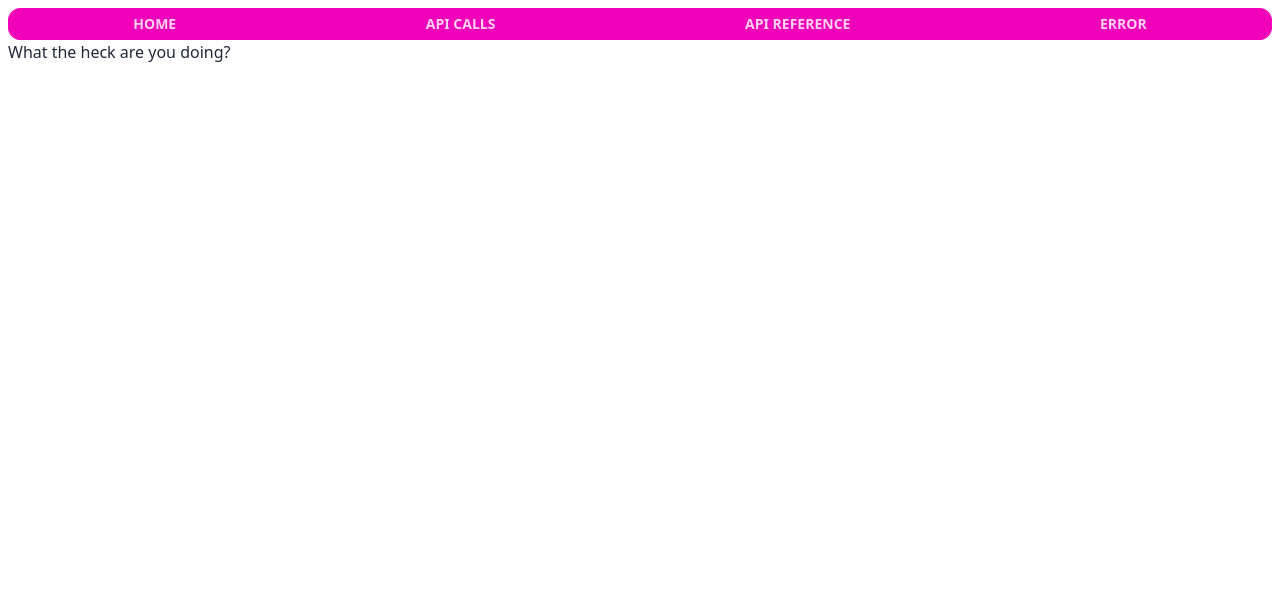
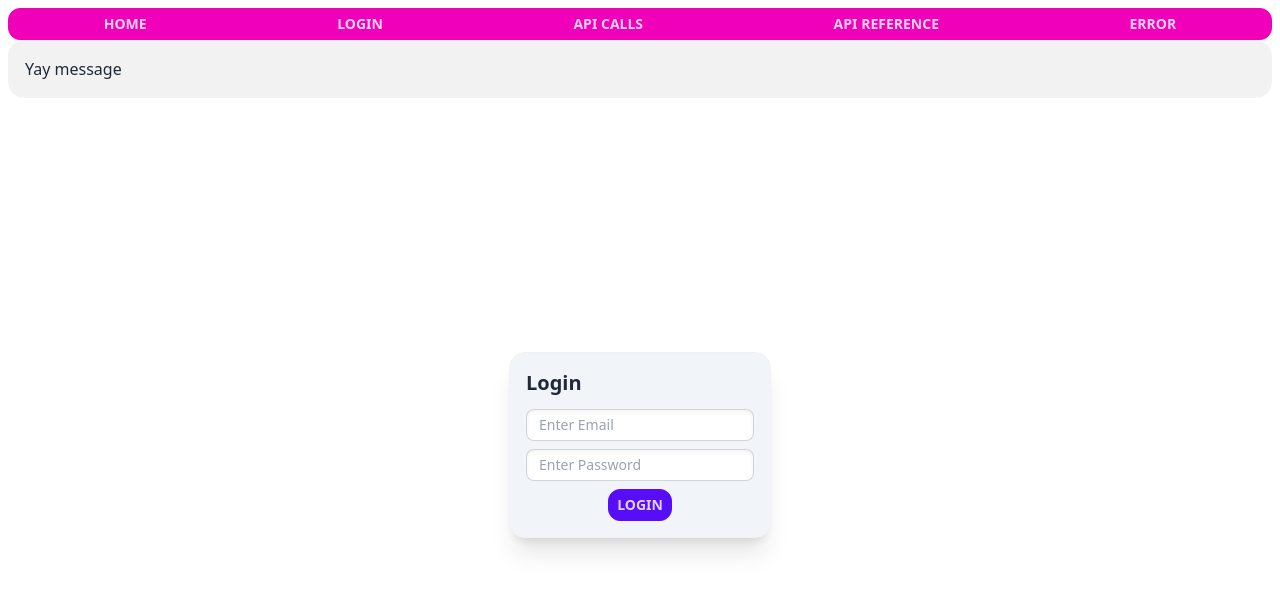
Before and after one commit to killeand/django-learning, a React (Vite) app in the folder frontend/: page /login in a window 1280 px wide. Before the commit this address led to /404. Shown: the top 592 px of the page. Built offline with nearby package versions, Linux system fonts and the light colour scheme.

Commit message:
Login system and token stuff done, heck yeah!

```diff
--- a/frontend/package.json
+++ b/frontend/package.json
@@ -22,12 +22,12 @@
     "ulidx": "^2.1.0"
   },
   "devDependencies": {
-    "@types/react": "^18.2.25",
-    "@types/react-dom": "^18.2.10",
+    "@types/react": "^18.2.27",
+    "@types/react-dom": "^18.2.12",
     "@vitejs/plugin-react-swc": "^3.4.0",
     "autoprefixer": "^10.4.16",
     "chalk": "^5.3.0",
-    "eslint": "^8.50.0",
+    "eslint": "^8.51.0",
     "eslint-plugin-react": "^7.33.2",
     "eslint-plugin-react-hooks": "^4.6.0",
     "eslint-plugin-react-refresh": "^0.4.3",
--- a/frontend/src/components/Application.jsx
+++ b/frontend/src/components/Application.jsx
@@ -1,10 +1,12 @@
 import { BrowserRouter, Routes, Route, Link, Navigate } from "react-router-dom";
 import Calls from '@/pages/Calls';
+import Login from '@/pages/Login';
 import Button from "./Button";
 
 export default function Application() {
     const URLS = [
         { path: "/", index: true, name: "Home", component: (<p>Index Page</p>) },
+        { path: "/login", index: false, name: "Login", component: (<Login />) },
         { path: "/calls", index: false, name: "API Calls", component: (<Calls />) },
         { path: "/api", index: false, name: "Api Reference", component: null },
         { path: "/errored", index: false, name: "Error", component: null },
--- a/frontend/src/pages/Calls.jsx
+++ b/frontend/src/pages/Calls.jsx
@@ -21,8 +21,11 @@ export default function Page() {
             .then(({ data }) => {
                 setter(data);
             })
-            .catch(({ response: error}) => {
-                errsetter(error.data);
+            .catch(({ response: error }) => {
+                if (error.config.url === "/api/token/refresh")
+                    alert("What what?!");
+                else
+                    errsetter(error.data);
             });
     }
 
--- /dev/null
+++ b/frontend/src/pages/Login.jsx
@@ -0,0 +1,38 @@
+import { useState } from "react";
+import { Axios } from '@/scripts/Axios';
+import { useSearchParams } from "react-router-dom";
+import Button from "@/components/Button";
+import Text from "@/components/Text";
+
+export default function Page() {
+    const [email, setEmail] = useState("");
+    const [pass, setPass] = useState("");
+    const params = useSearchParams();
+
+    function Login() {
+
+    }
+    console.log(params[0].get("redirect"));
+
+    return (
+        <>
+            <div className="alert">Yay message</div>
+            <div className="flex flex-grow items-center justify-center">
+                <div className="card card-compact card-bordered bg-slate-100 shadow-xl">
+                    <div className="card-body">
+                        <div className="card-title">Login</div>
+                        <div className="form-control w-full max-w-xs">
+                            <input type="email" placeholder="Enter Email" className="input input-sm input-bordered shadow-inner w-full max-w-xs" />
+                        </div>
+                        <div className="form-control w-full max-w-xs">
+                            <input type="password" placeholder="Enter Password" className="input input-sm input-bordered shadow-inner w-full max-w-xs" />
+                        </div>
+                        <div className="card-actions justify-center">
+                            <Button>Login</Button>
+                        </div>
+                    </div>
+                </div>
+            </div>
+        </>
+    )
+}
--- a/frontend/src/scripts/Axios.js
+++ b/frontend/src/scripts/Axios.js
@@ -3,8 +3,10 @@ import _ from 'lodash';
 import { TokensExist, ClearTokens } from './Utilities';
 
 function IsTokenError(error) {
-    if (_.has(error, "response.status") && _.has(error, "response.data.code")) {
-        return (error.response.data.code === "token_not_valid");
+    if (_.has(error, "response.data.code")) {
+        if (_.has(error, "response.data.messages")) {
+            return (error.response.data.code === "token_not_valid" && error.response.data.messages[0].token_type === "access");
+        }
     }
 
     return false;
@@ -42,7 +44,8 @@ function AxiosClient() {
                 }
                 catch (refresh_error) {
                     ClearTokens();
-                    return Promise.reject(refresh_error);
+                    location.href = `/login?redirect=${encodeURI(location.pathname)}`;
+                    //return Promise.reject(refresh_error);
                 }
 
                 if (_.has(retval, "data.access")) {
--- a/frontend/src/styles/global.css
+++ b/frontend/src/styles/global.css
@@ -8,6 +8,10 @@ html, body, #root {
 
 #root {
     @apply flex flex-col p-2;
+}
+
+main {
+    @apply flex flex-col flex-grow;
 }
 
 a {
```
Also changed, not shown: 2 other files (tests, documents, lock files or other folders).
